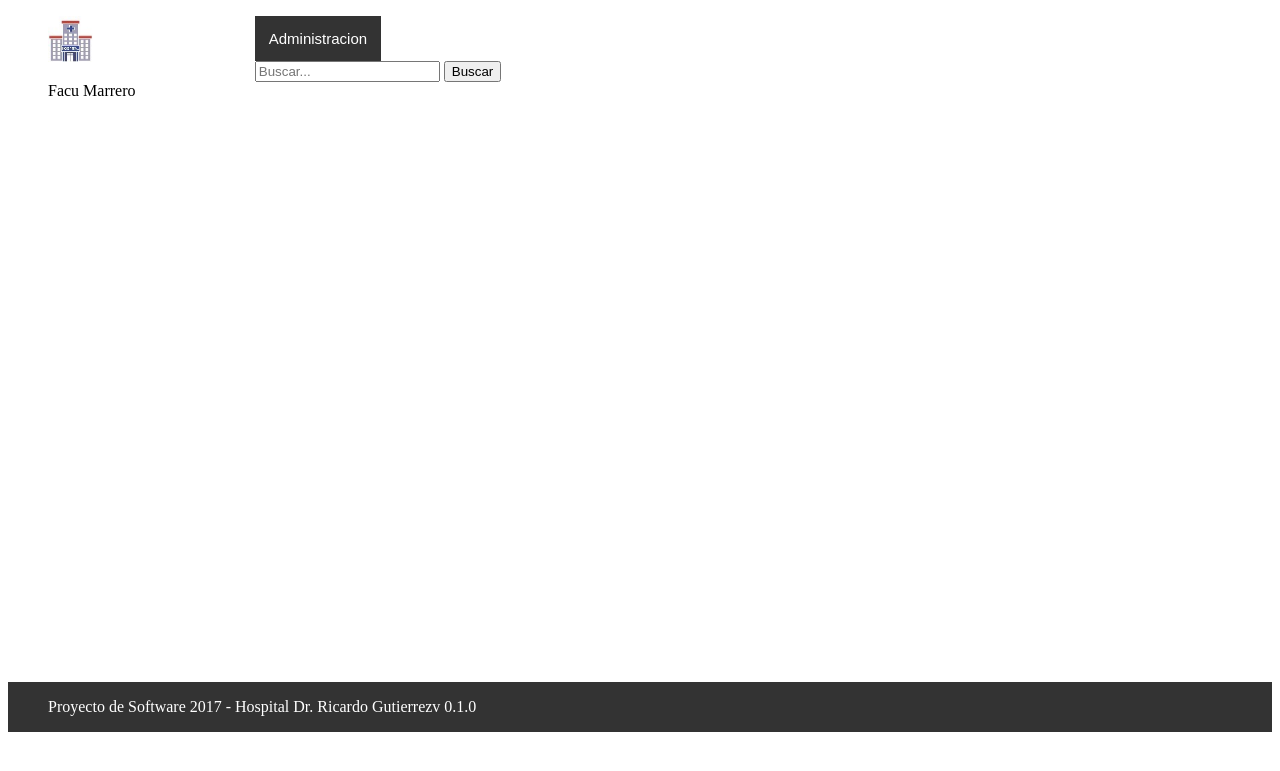
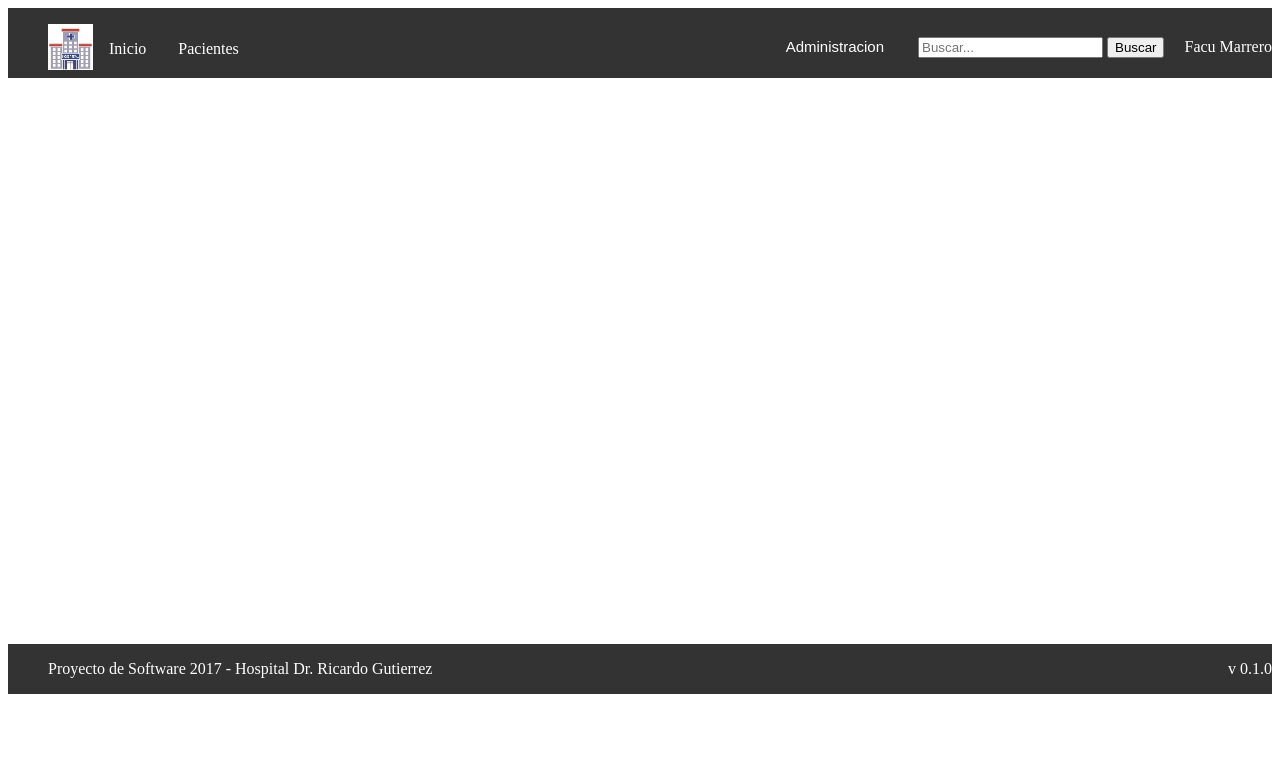
Before and after one commit to Proyecto-de-Software/2017_grupo63, a PHP site: page /administracion.html in a window 1280 px wide. Shown: the top 771 px of the page. Run offline with PHP 8.4, Linux system fonts and the light colour scheme.

Commit message:
Replace style.css

```diff
--- a/style.css
+++ b/style.css
@@ -1,3 +1,16 @@
+.right {
+    float: right;
+}
+
+.left {
+    float: left;
+}
+
+.white {
+    color: white;
+}
+
+
 section {
     height: 550px;
 }
@@ -24,11 +37,17 @@ footer{
         background-color: #333;
 }
 
+@media () {
 
-header{
+
+}
+
+
+nav{
     margin: 0;
     padding: 0;
     background-color: #333;
+    height: 70px;
 }
 
 ul {
@@ -57,8 +76,7 @@ li p{
     color: white;
 
 }
-
-
+/* Style del menu */
 .dropbtn {
     background-color: #333;
     color: white;
@@ -98,7 +116,7 @@ li p{
     background-color: #3e8e41;
 }
 
-header form {
+nav form {
     width: 300px;
     margin:0 ;
     display: inline;
```
